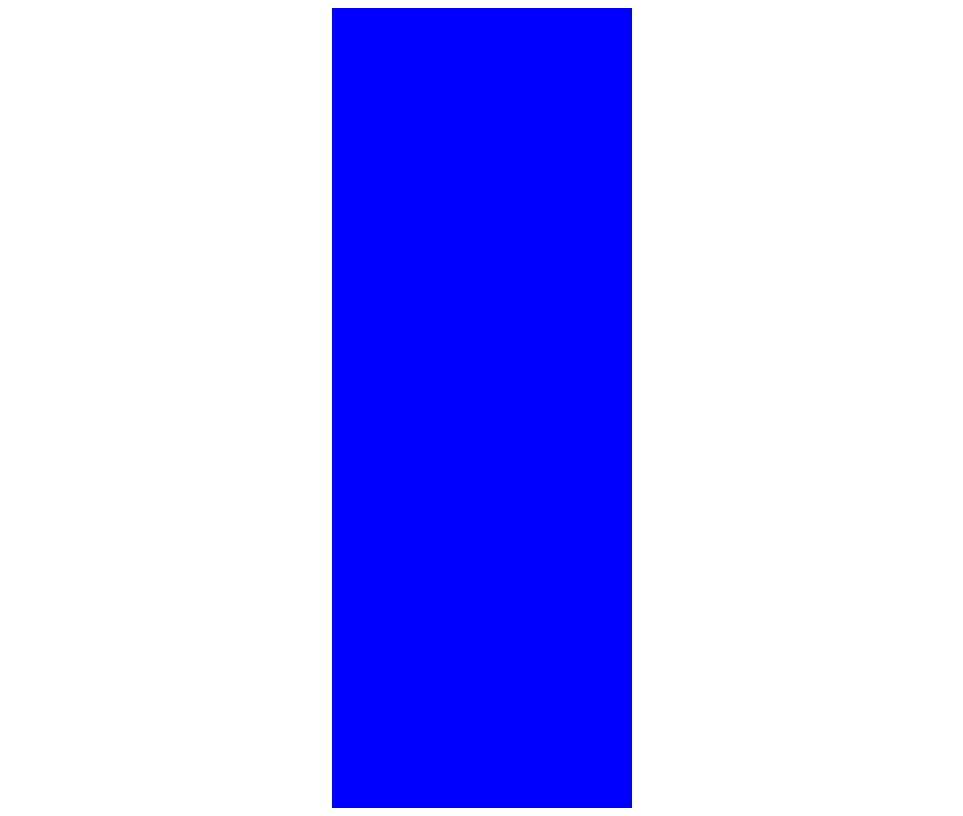
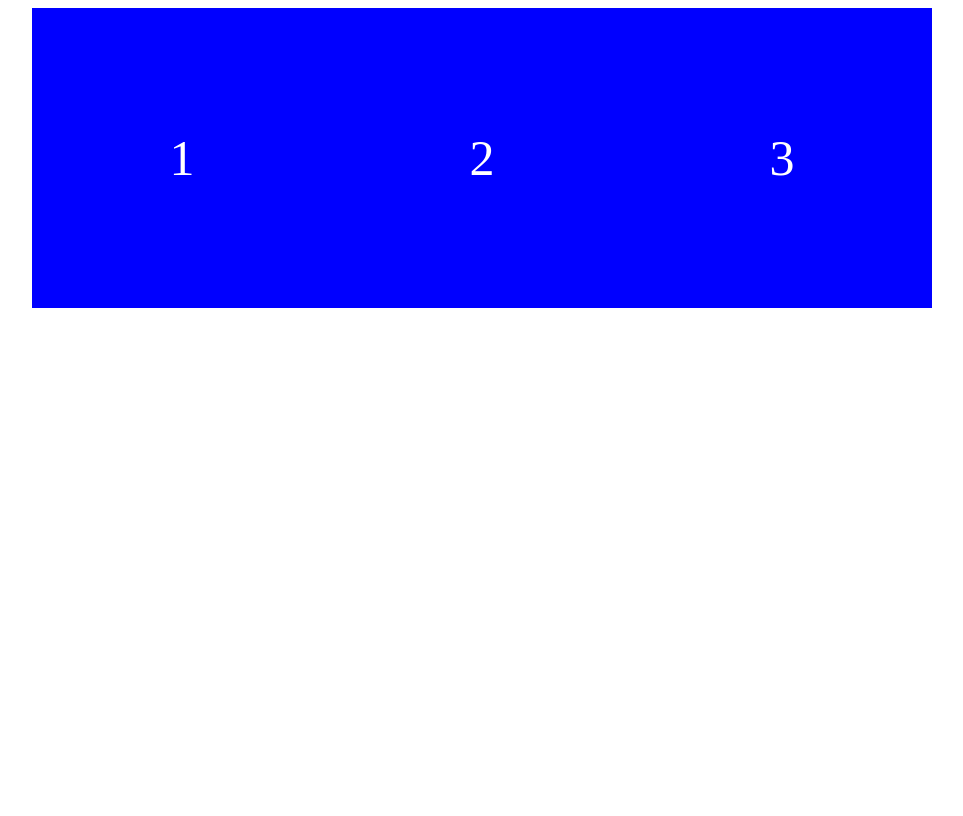
Before and after one commit to kowoohyuk/nomad-css, a plain HTML site: page flexbox/flexbox.html in a window 1280 px wide. Shown: the whole page, without its empty margins (158-1121 px from the left). Drawn offline with Linux system fonts and the light colour scheme.

Commit message:
flex-wrap

```diff
--- a/flexbox/flexbox.html
+++ b/flexbox/flexbox.html
@@ -1,36 +1,33 @@
 <meta http-equiv="X-UA-Compatible" content="ie=edge">
 <title>Flexbox</title>
 <style>
-  /* flex-container는 자식만 flex-items로 바꾼다.
-    즉, father 밑의 box는 flex-item이 아니므로 수직정렬이 됨.
-    body {
-      display: flex;
-    }
-  */
     .father {
       display: flex;
 
-      /* 정렬은 width, height를 기준으로 한다.*/
-      justify-content: space-between;
-      align-items: center;
+      /*flex-wrap은 flex-container가 작아질 때, flex-item에 준 width, height등의 값을 무시하거나 무시하지않도록 설정할 수 있다.
+        기본 설정 nowrap
+      */
+      flex-wrap: wrap;
 
-      /* 정렬 축은 flex-direction을 통해 변경할 수 있다. 기본값은 row*/
-      flex-direction: column;
-
+      justify-content: center;
       height: 100vh;
     }
     .box {
       width: 300px;
       height: 300px;
       background-color: blue;
-      display: inline-block;
+      display: flex;
+      justify-content: center;
+      align-items: center;
+      color: #fff;
+      font-size: 50px;
     }
 </style>
 </head>
 <body>
   <div class="father">
-    <div class="box"></div>
-    <div class="box"></div>
-    <div class="box"></div>
+    <div class="box">1</div>
+    <div class="box">2</div>
+    <div class="box">3</div>
   </div>
 </body>
```
